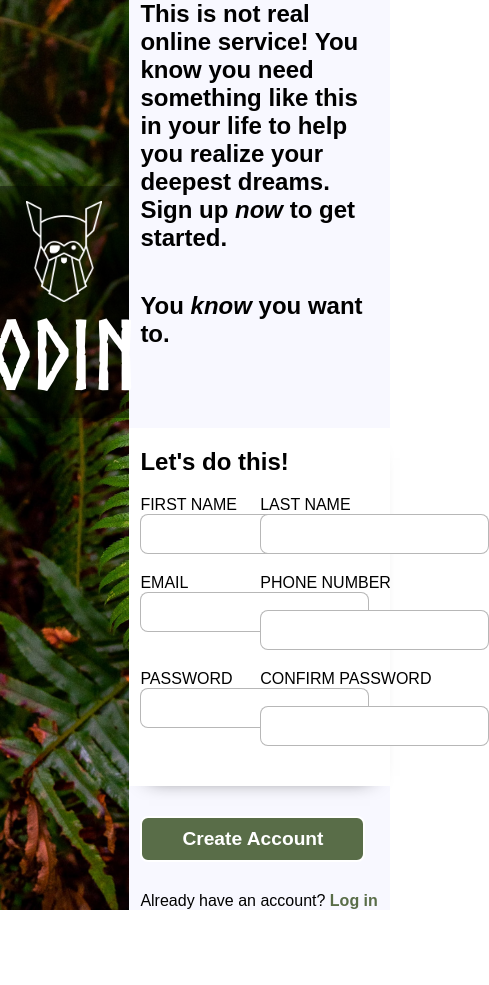
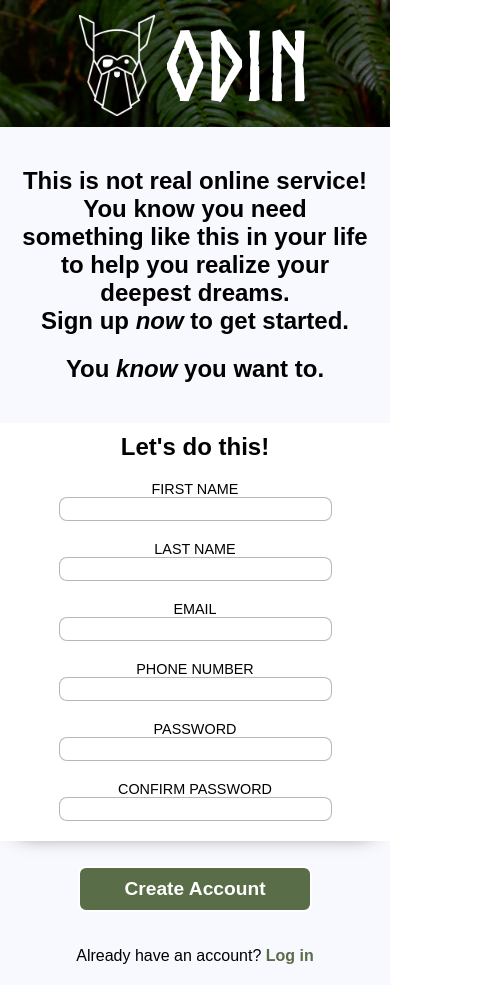
Before and after one commit to palsterzilla/sign-up-form, a plain HTML site: page index.html in a window 390 px wide. Shown: the whole page, 489 px wide, since content can reach past the window. Before the commit the page ends 910 px from the top, so only its background shows below. Drawn offline with Linux system fonts and the light colour scheme.

Commit message:
Add media rule

```diff
--- a/styles.css
+++ b/styles.css
@@ -129,3 +129,70 @@ a {
   color: #596D48;
   font-weight: 700;
 }
+
+@media only screen and (max-width: 600px) {
+  .container {
+      flex-flow: column;
+      height: auto;
+      text-align: center;
+  }
+  .picture {
+      width: 100vw;
+      height: 15vh;
+      display: flex;
+      background-size: 100vw;
+  }
+  .logo {
+      width: 100vw;
+      position: static;
+      gap: 10px;
+  }
+  .right {
+      width: auto;
+      height: auto;
+  }
+  .dummy-text {
+      width: auto;
+      margin-top: 30px;
+
+  }
+  .left {
+      padding: 10px 20px 20px;
+  }
+  .dummy-text p:last-child {
+      padding: 20px 0;
+      margin: 0;
+  }
+  .form {
+      flex-flow: column nowrap;
+      align-items: center;
+
+  }
+  .input {
+      text-align: left;
+      width: auto;
+      font-size: 0.9em;
+      justify-content: center;
+      align-items: center;
+  }
+  input {
+      font-size: 0.9rem;
+      height: 1.5rem;
+      width: 70vw;
+  }
+  .button,
+  .log-in {
+      display: flex;
+      justify-content: center;
+      margin-bottom: 0px;
+  }
+  button {
+      margin-bottom: 0px;
+      width: 60vw;
+      padding: 10px 5px;
+      margin: 15px;
+  }
+  .button{
+      padding: 10px 20px 10px;
+  }
+}
```
